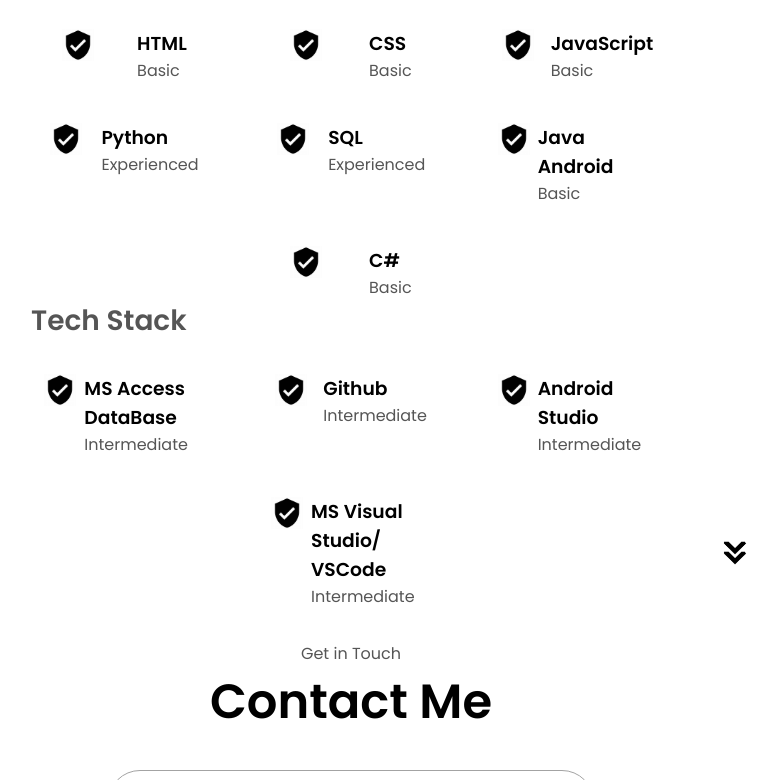
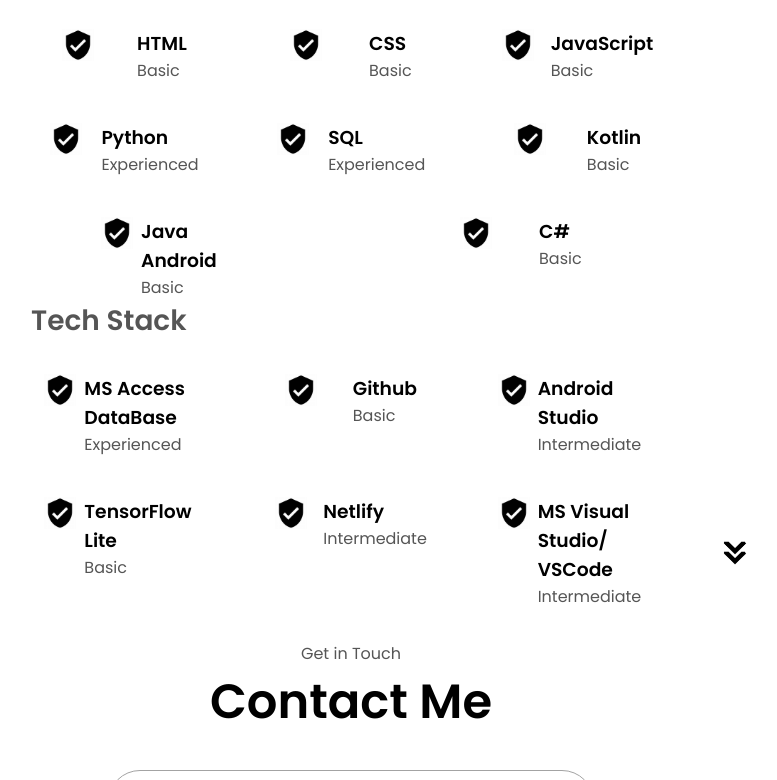
Before and after one commit to Mikek044/html-css-js-portfolio, a plain HTML site: page index.html in a window 1280 px wide. Shown: the part 1788-2568 px from the top of the page, without its empty margins (289-1066 px from the left). Drawn offline with Linux system fonts and the light colour scheme.

Commit message:
Update index.html

```diff
--- a/index.html
+++ b/index.html
@@ -123,7 +123,9 @@
       </div>
       <div class="text-container">
         <p>
-          o Completed and ran successfully 4 big Software projects:
+          o Completed and ran successfully 5 big Software projects:
+          <br>
+          - Real Time Object Detection AI App, Fully Working and tested on physical android Phone. Used a Pre-Trained Tensor flow lite model and coded the program in Kotlin in android studio.
           <br>
           - Industrial Placement: User Reaction time measurements with millisecond resolution on 3 platforms: (Python including UI, OO and Threading, JavaScript, Java Android)
           <br>
@@ -212,6 +214,17 @@
                     class="icon"
                   />
                   <div>
+                    <h3>Kotlin</h3>
+                    <p>Basic</p>
+                  </div>
+                </article>
+                <article>
+                  <img
+                    src="assets/Verified Badge.jpeg"
+                    alt="Experience icon"
+                    class="icon"
+                  />
+                  <div>
                     <h3>Java Android</h3>
                     <p>Basic</p>
                   </div>
@@ -240,6 +253,28 @@
                   />
                   <div>
                     <h3>MS Access DataBase</h3>
+                    <p>Experienced</p>
+                  </div>
+                </article>
+                <article>
+                  <img
+                    src="assets/Verified Badge.jpeg"
+                    alt="Experience icon"
+                    class="icon"
+                  />
+                  <div>
+                    <h3>Github</h3>
+                    <p>Basic</p>
+                  </div>
+                </article>
+                <article>
+                  <img
+                    src="assets/Verified Badge.jpeg"
+                    alt="Experience icon"
+                    class="icon"
+                  />
+                  <div>
+                    <h3>Android Studio</h3>
                     <p>Intermediate</p>
                   </div>
                 </article>
@@ -250,8 +285,8 @@
                     class="icon"
                   />
                   <div>
-                    <h3>Github</h3>
-                    <p>Intermediate</p>
+                    <h3>TensorFlow Lite</h3>
+                    <p>Basic</p>
                   </div>
                 </article>
                 <article>
@@ -261,7 +296,7 @@
                     class="icon"
                   />
                   <div>
-                    <h3>Android Studio</h3>
+                    <h3>Netlify</h3>
                     <p>Intermediate</p>
                   </div>
                 </article>
```
